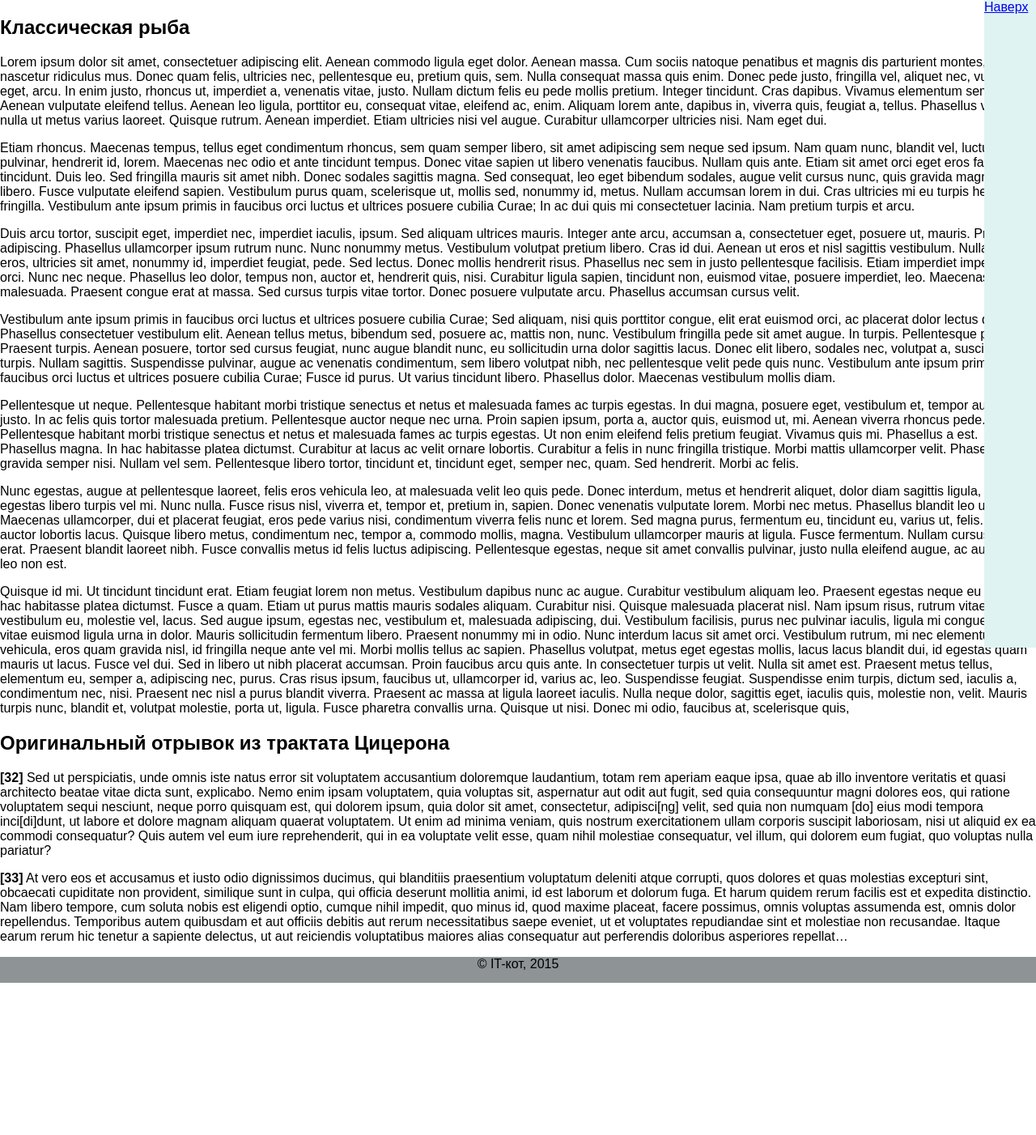
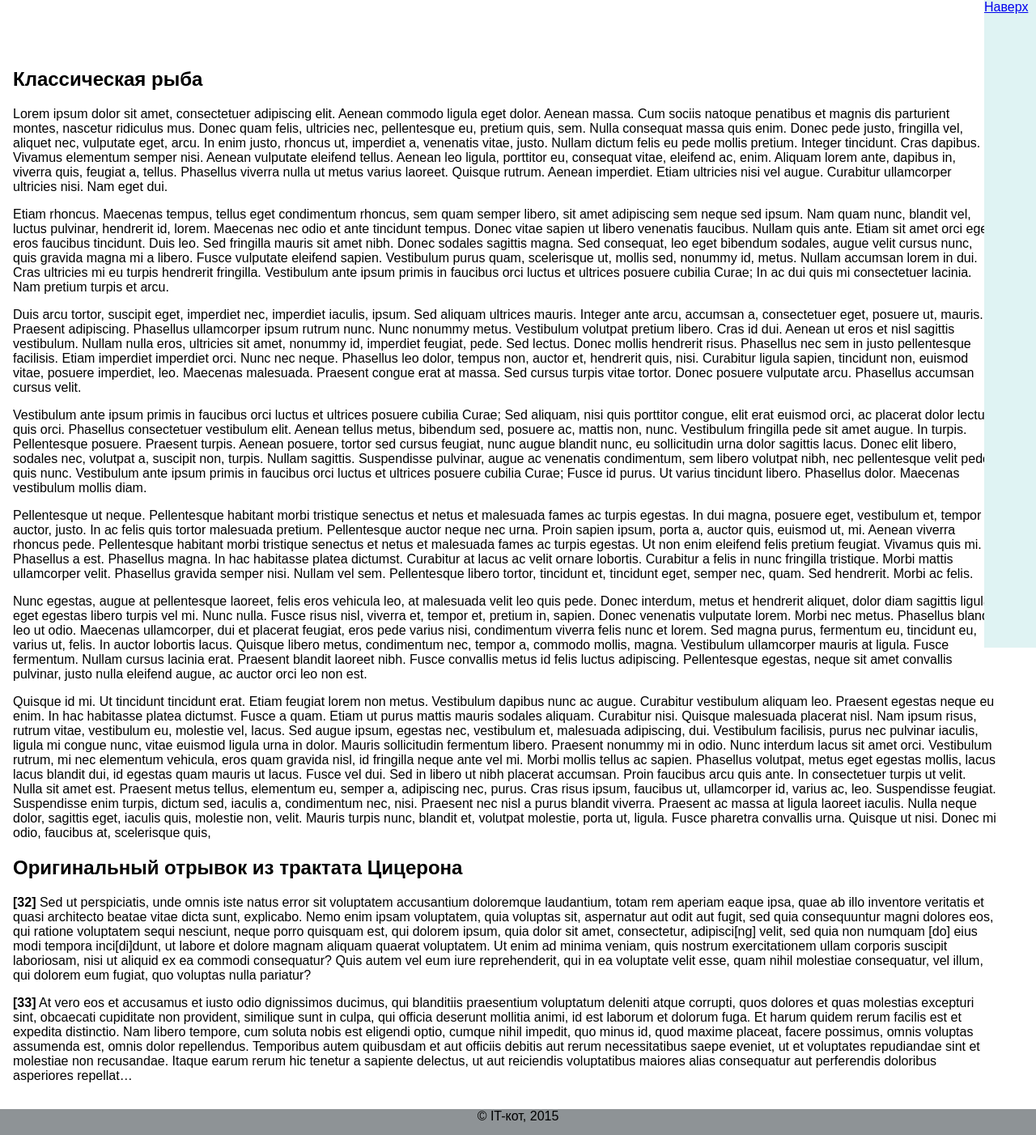
Before and after one commit to it-cat-vk/it-cat-vk.github.io, a PHP site: page / in a window 1280 px wide. Shown: the part 50-1452 px from the top of the page at 81% size. Before the commit the page ends 1264 px from the top, so only its background shows below. Run offline with PHP 8.4, Linux system fonts and the light colour scheme.

Commit message:
Попытка исправить заезжание текста под панели

```diff
--- a/styles/header.css
+++ b/styles/header.css
@@ -27,3 +27,8 @@ header > nav
 	width: 48px;
 	height: 48px;
 }
+main
+{
+	padding: 64px 48px 16px 16px;
+}
+}
```
